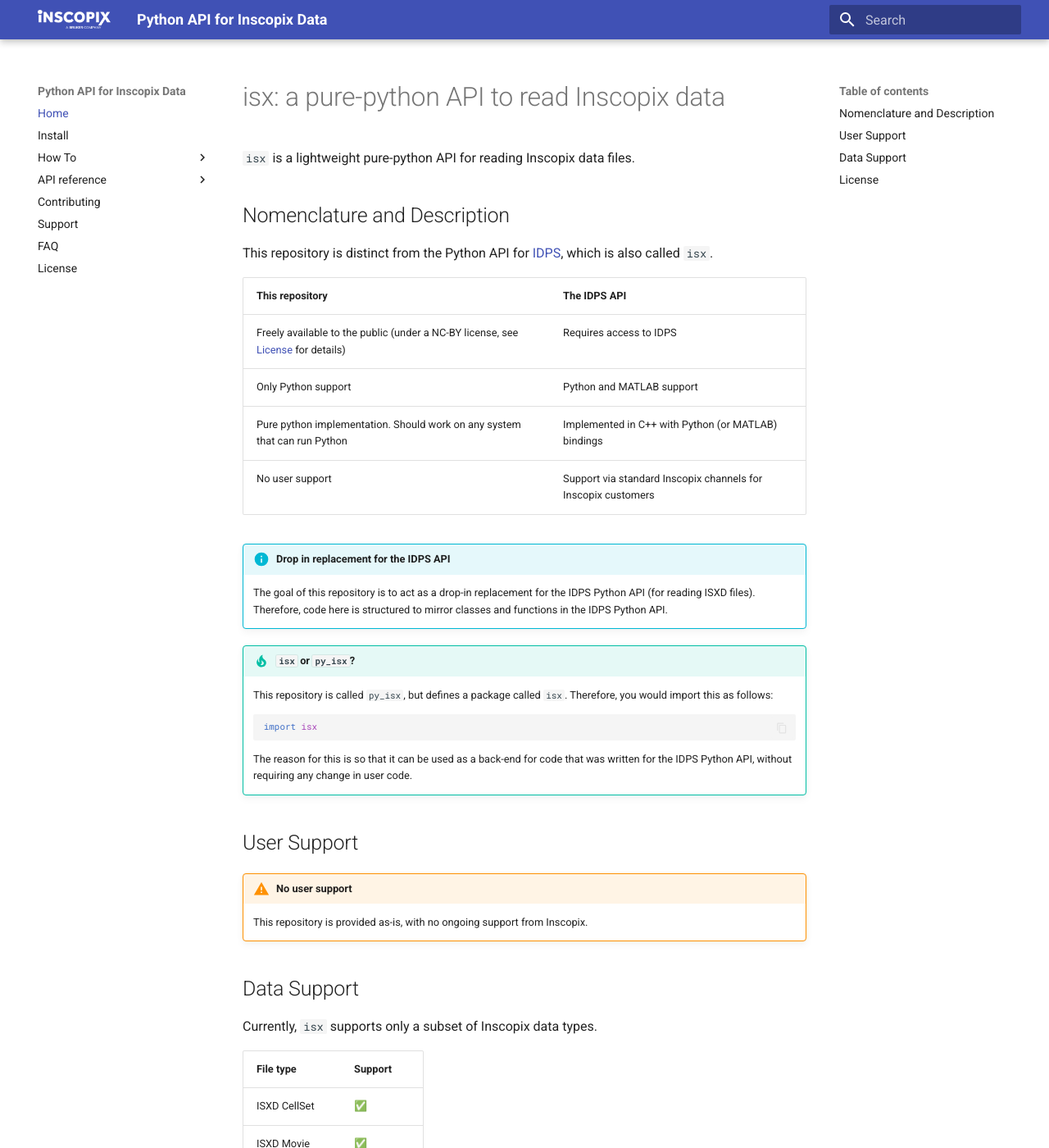
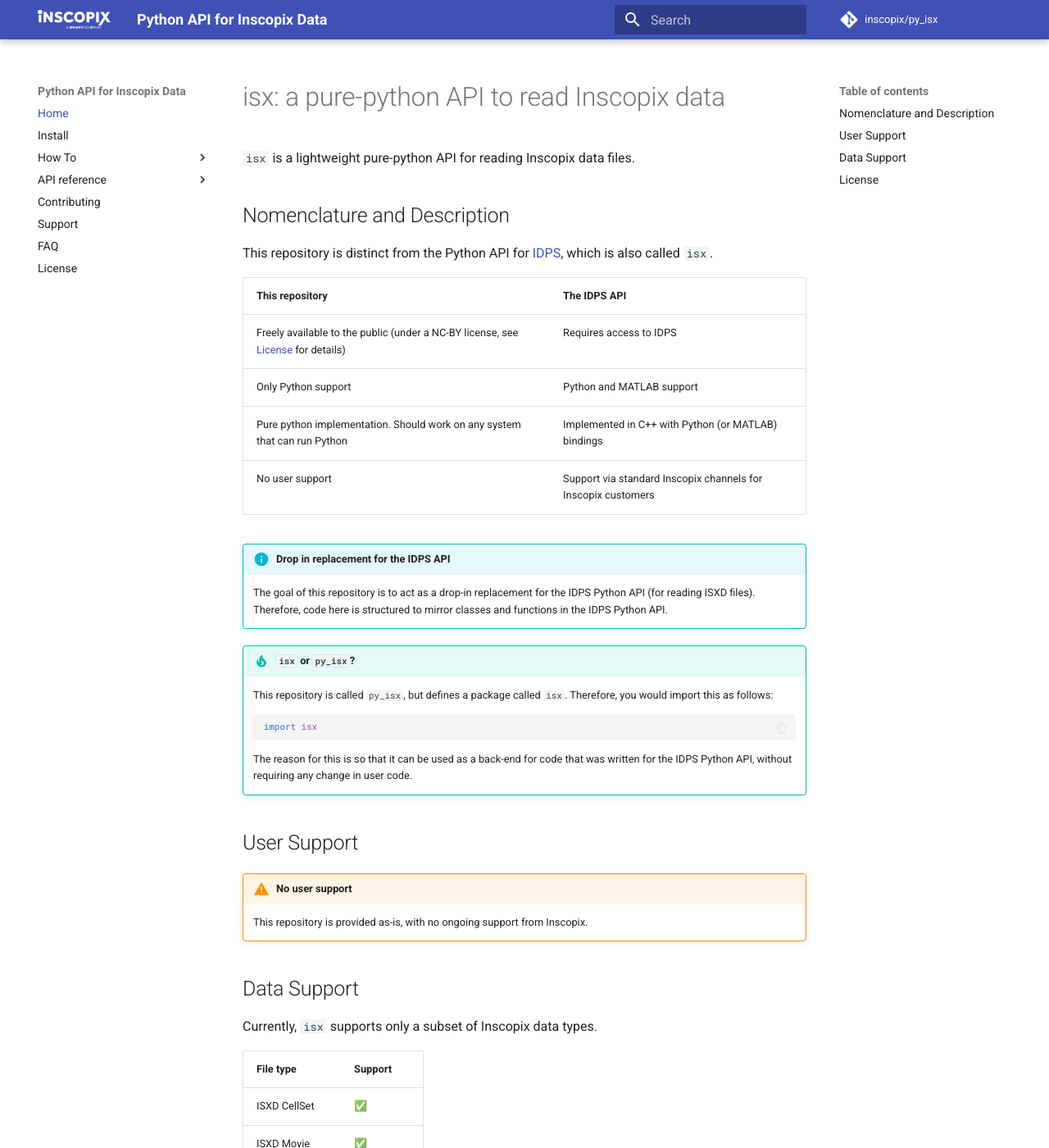
Before and after one commit to inscopix/pyisx, an MkDocs documentation site: the page built from docs/index.md, in a window 1280 px wide and 1400 px high. Shown: the whole window at 82% size. Built offline with MkDocs 1.6.1 and Material for MkDocs 9.7.7, drawn with Linux system fonts in a browser that asks for light colours; comment, search, counter and statistics services are not loaded.

Commit message:
done with changes

```diff
--- a/mkdocs.yaml
+++ b/mkdocs.yaml
@@ -1,5 +1,8 @@
 site_name: Python API for Inscopix Data
 site_author: Srinivas Gorur-Shandilya,  Zachary Ip
+repo_url: https://github.com/inscopix/py_isx
+repo_name: inscopix/py_isx
+site_url: https://inscopix.github.io/py_isx/
 
 docs_dir: 'docs'
 theme:
@@ -14,11 +17,8 @@
     - toc.follow
     - content.code.copy
     - navigation.footer
+    - content.tooltips
   favicon: favicon.png
-  icon:
-    admonition:
-      quote: fontawesome/solid/gears
-
 
 nav:
   - Home: index.md
@@ -77,6 +77,9 @@
 
 plugins:
   - search
+  - git-authors
+  - git-revision-date-localized:
+      enable_creation_date: true
   - mkdocstrings:
       default_handler: python
       handlers:
--- a/pyproject.toml
+++ b/pyproject.toml
@@ -23,12 +23,14 @@
 matplotlib =  { version = ">=3.8.2", optional = true }
 poetry2setup = { version = "^1.1.0", optional = true }
 requests = { version = "^2.31.0", optional = true }
+mkdocs-git-revision-date-localized-plugin = { version = "^1.2.2", optional = true }
+mkdocs-git-authors-plugin = { version = "^0.7.2", optional = true }
 
 
 [tool.poetry.extras]
 test = ["pytest","requests","poetry2setup"]
 dev = ["ipykernel", "debugpy","matplotlib","poetry2setup"]
-docs = ["mkdocs", "mkdocs-material-extensions", "mkdocs-material", "mkdocstrings" ,"mkdocstrings-python"]
+docs = ["mkdocs", "mkdocs-material-extensions", "mkdocs-material", "mkdocstrings" ,"mkdocstrings-python","mkdocs-git-revision-date-localized-plugin","mkdocs-git-authors-plugin"]
 
 [build-system]
 requires = ["poetry-core"]
```
